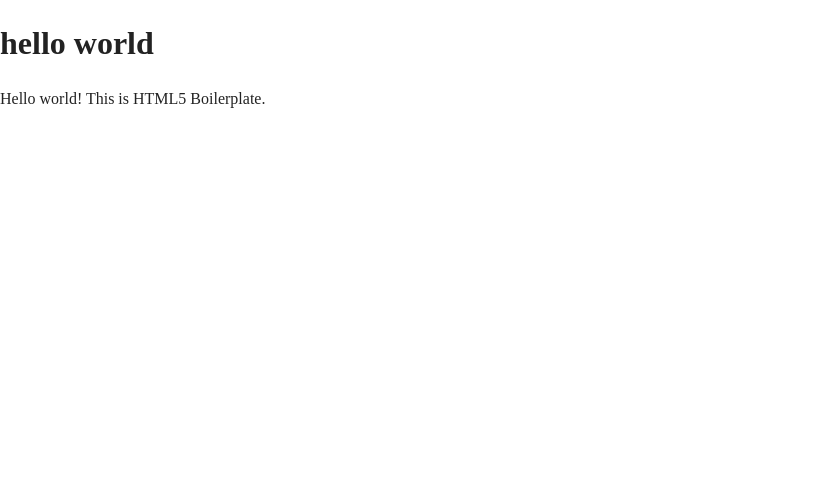
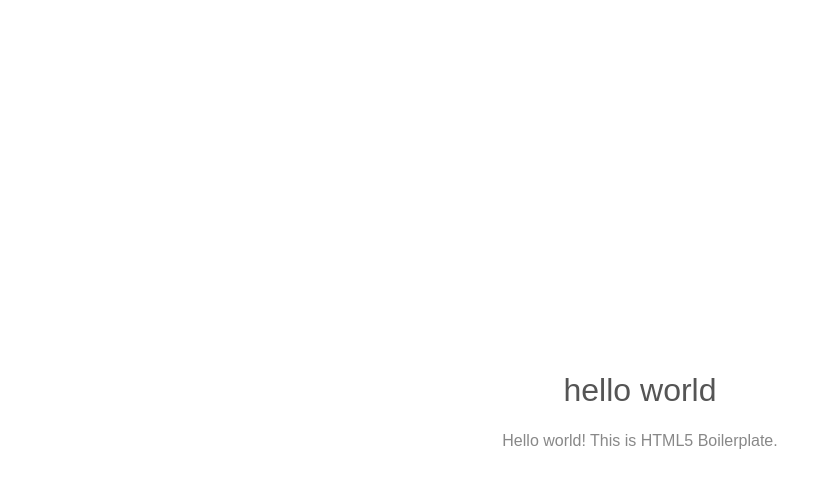
Before and after one commit to visiin/HTML, a website: page visiin01/index.html in a window 1280 px wide. Shown: the whole page, without its empty margins (0-840 px from the left). Drawn offline with nearby package versions, Linux system fonts and the light colour scheme.

Commit message:
构建前端框架

```diff
--- /dev/null
+++ b/visiin01/gulpfile.js
@@ -0,0 +1,3 @@
+// ---------------------------------------------------------------------
+// | gulp构建                                                      |
+// ---------------------------------------------------------------------
--- a/visiin01/index.html
+++ b/visiin01/index.html
@@ -20,6 +20,52 @@
 <link rel="stylesheet" href="css/main.css">
 <!-- 声明背景颜色 -->
 <meta name="theme-color" content="#fafafa">
+    <style>
+        * {
+            line-height: 1.2;
+            margin: 0;
+        }
+
+        html {
+            color: #888;
+            display: table;
+            font-family: sans-serif;
+            height: 100%;
+            text-align: center;
+            width: 100%;
+        }
+
+        body {
+            display: table-cell;
+            vertical-align: middle;
+            margin: 2em auto;
+        }
+
+        h1 {
+            color: #555;
+            font-size: 2em;
+            font-weight: 400;
+        }
+
+        p {
+            margin: 0 auto;
+            width: 280px;
+        }
+
+        @media only screen and (max-width: 280px) {
+
+            body,
+            p {
+                width: 95%;
+            }
+
+            h1 {
+                font-size: 1.5em;
+                margin: 0 0 0.3em;
+            }
+
+        }
+    </style>
 </head>
 
 <body>
```
Also changed, not shown: package.json (+6 -1 lines), README.md, 2 other files.
